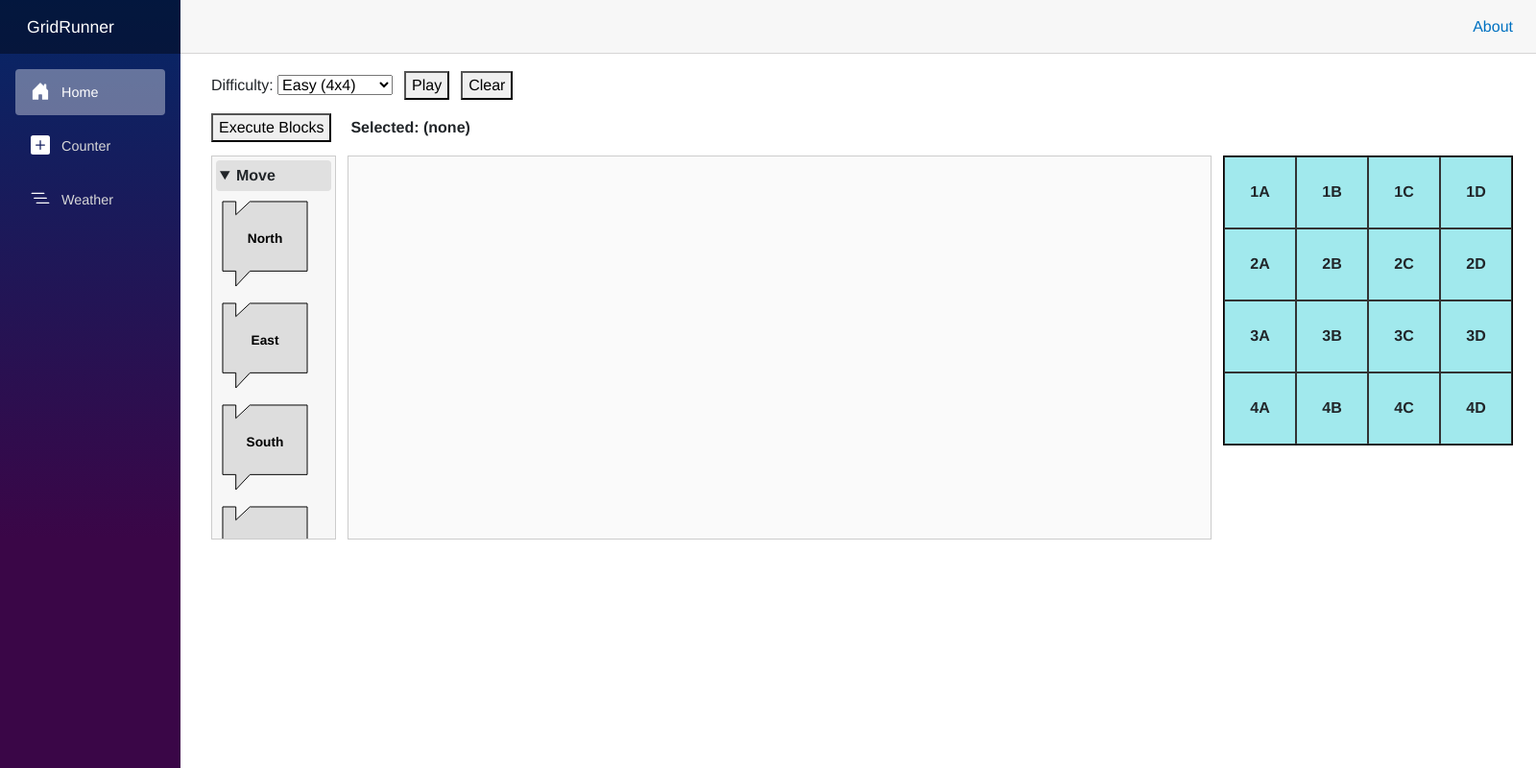
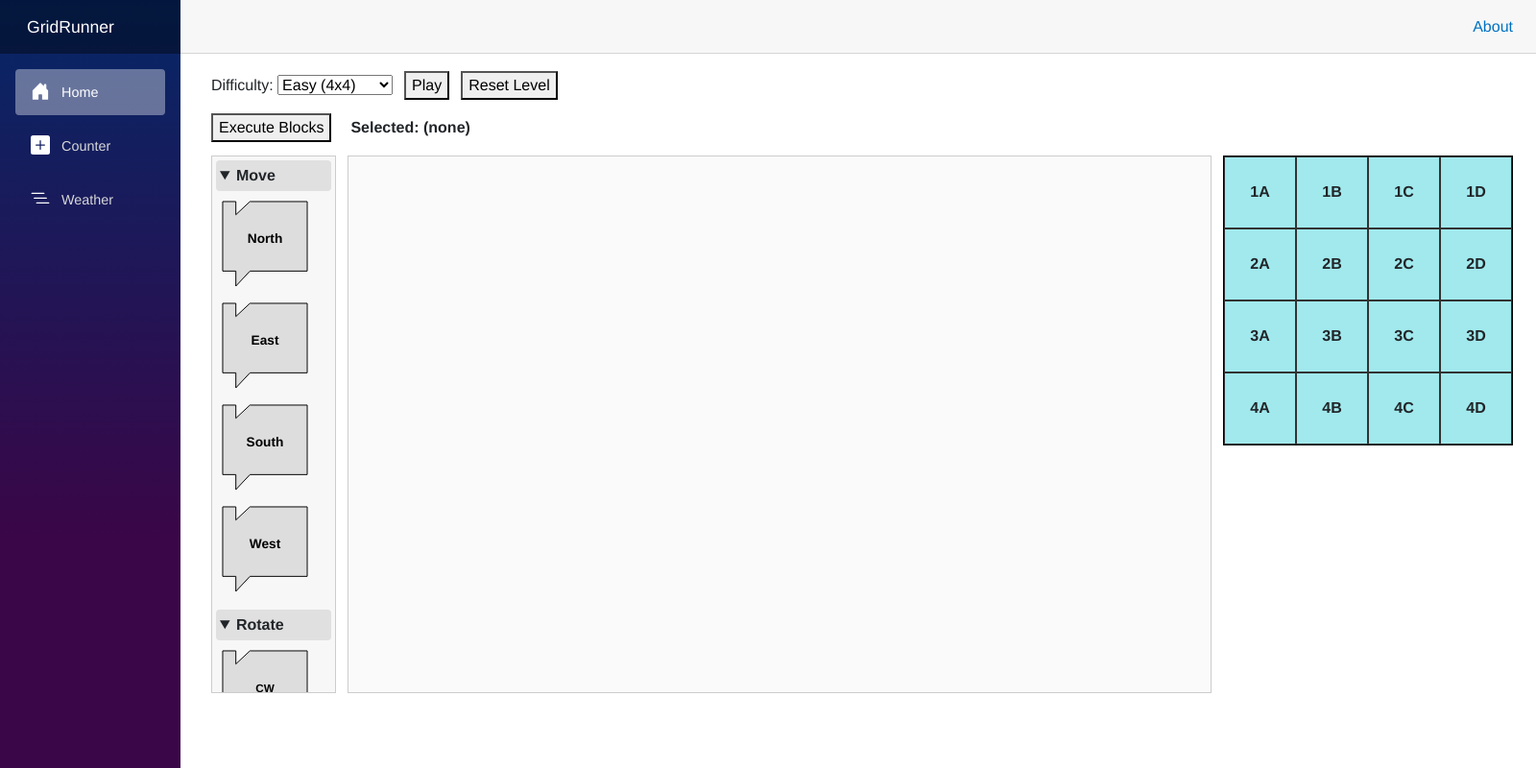
Before and after one commit to untold-titan/Grid-Runner, an ASP.NET Core app: page / in a window 1600 px wide. Shown: the whole page at 96% size. Run offline with ASP.NET Core 8, Linux system fonts and the light colour scheme; style sheets or scripts are compiled from the project's sources.

Commit message:
small changes to gameplay

```diff
--- a/Pages/Home.razor
+++ b/Pages/Home.razor
@@ -23,7 +23,7 @@
     </label>
 
     <button @onclick="PlayRandomUnplayed" disabled="@GameWon">Play</button>
-    <button @onclick="ClearLevel">Clear</button>
+    <button @onclick="ResetLevelAndUpdateUI">Reset Level</button>
 
     @if (GameWon)
     {
@@ -216,6 +216,7 @@
 
     private void PlayNextLevel()
     {
+        ResetLevel();
         PlayRandomUnplayed();
     }
 
@@ -250,8 +251,26 @@
 
     private async Task RunBlockStacks()
     {
-        StatusMessage = await BlockExecution.RunBlockStacks();
+        // Reset the level to initial state before execution
+        ResetLevel();
+
+        StatusMessage = await BlockExecution.RunBlockStacks(() => StateHasChanged());
         StateHasChanged();
+    }
+
+    private void ResetLevel()
+    {
+        if (!string.IsNullOrWhiteSpace(LevelLoader.LastLevelLine))
+        {
+            LevelLoader.LoadLevelLine(LevelLoader.LastLevelLine);
+            VehicleMovement.Reset();
+        }
+    }
+
+    private void ResetLevelAndUpdateUI()
+    {
+        ResetLevel();
+        StatusMessage = "Level reset to initial state.";
     }
 
     // Helper Methods
--- a/Pages/Home.razor.css
+++ b/Pages/Home.razor.css
@@ -36,7 +36,7 @@
     flex-direction: column;
     user-select: none;
     touch-action: none;
-    height: 50vh;
+    height: 70vh;
     overflow-y: auto;
 }
 
@@ -73,7 +73,7 @@
 
 .stage {
     position: relative;
-    height: 50vh;
+    height: 70vh;
     width: 900px;
     border: 1px solid #ccc;
     user-select: none;
```
Also changed, not shown: Services/BlockExecutionService.cs (+16 -7 lines).
